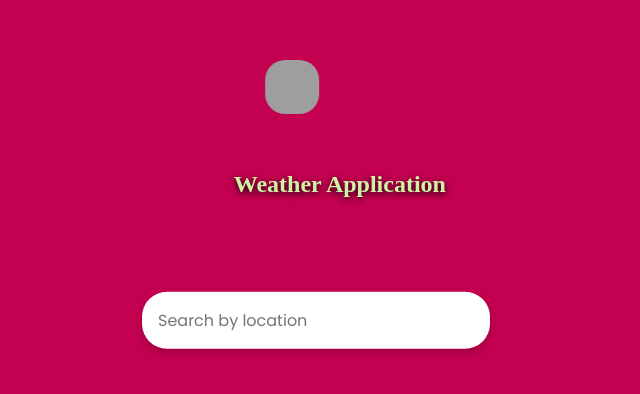
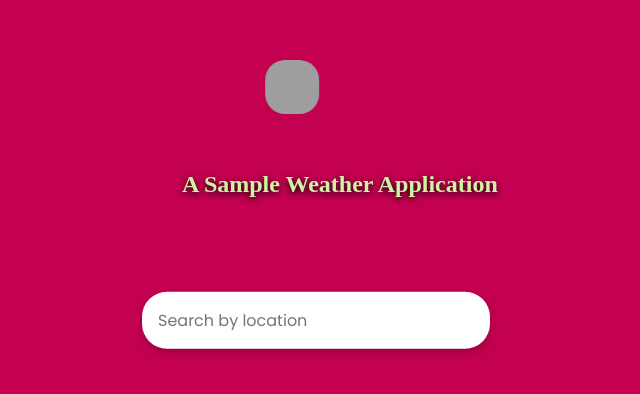
Before and after one commit to shankarsurya035/weather, a plain HTML site: page index.html in a window 1280 px wide. Shown: the part 176-570 px from the top of the page, without its empty margins (324-964 px from the left). Drawn offline with Linux system fonts and the light colour scheme; grey boxes are pictures that could not be loaded.

Commit message:
Update index.html

```diff
--- a/index.html
+++ b/index.html
@@ -9,7 +9,7 @@
     </head>
     <body>
         <img class="ima" src="https://media.images.yourquote.in/user/large/0/0/3/439/9Yl22289.jpg" alt="">
-        <h2 class="weat">Weather Application</h2>
+        <h2 class="weat">A Sample Weather Application</h2>
         <form id="form">
             <input
                 type="text"
```
